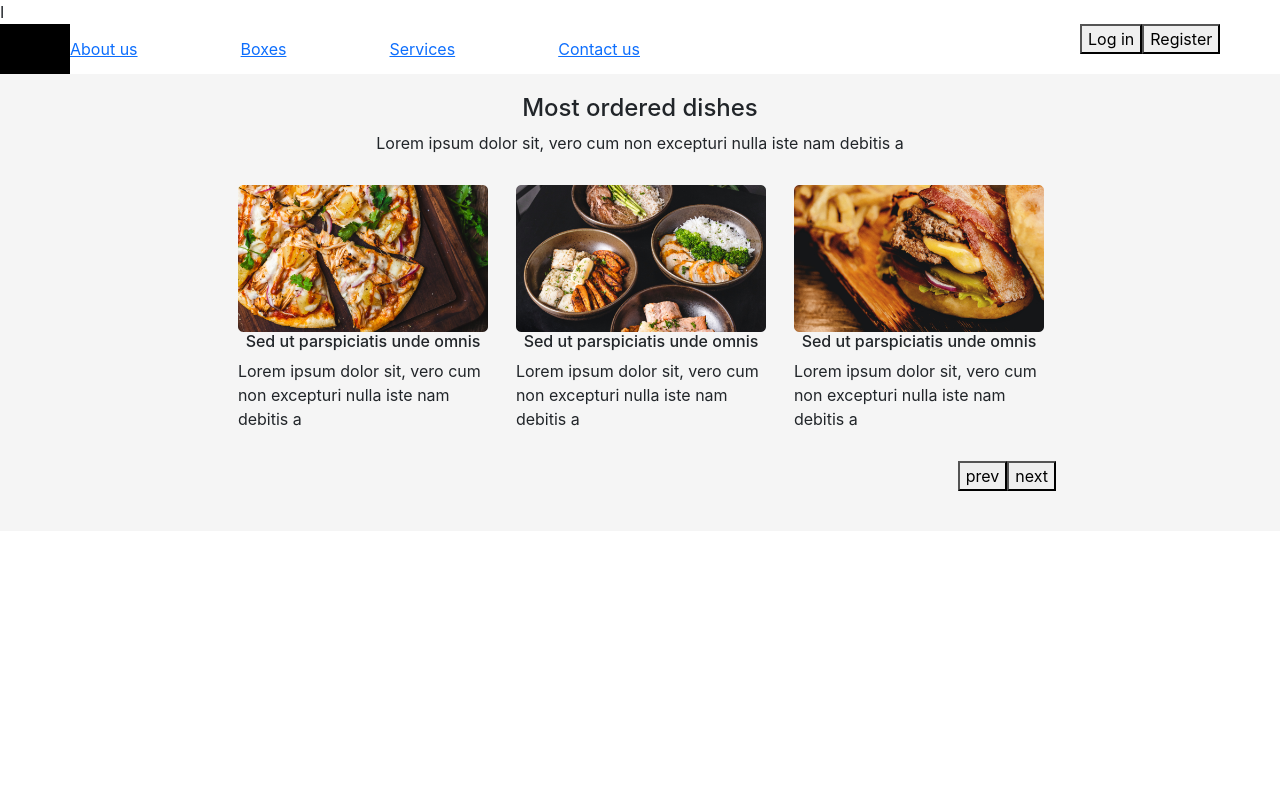
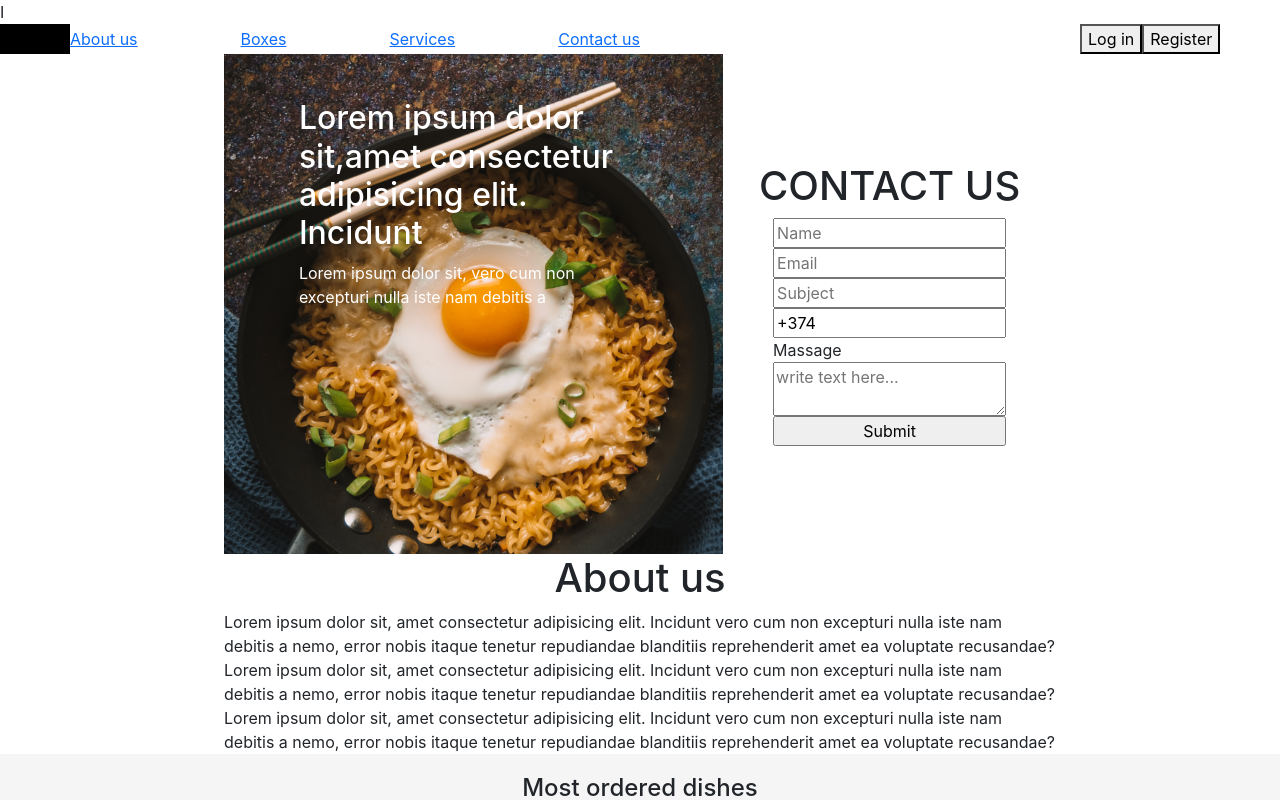
Before and after one commit to aghasi89/opetit.am, a React (Create React App) app: page / in a window 1280 px wide. Shown: the top 800 px of the page. Built offline with nearby package versions, Linux system fonts and the light colour scheme.

Commit message:
add contact us form and api

```diff
--- a/package.json
+++ b/package.json
@@ -16,7 +16,9 @@
     "react-scripts": "4.0.3",
     "react-slick": "^0.28.1",
     "slick-carousel": "^1.8.1",
-    "web-vitals": "^1.1.2"
+    "web-vitals": "^1.1.2",
+    "react-hook-form": "7.19.5",
+    "axios": "0.24.0"
   },
   "scripts": {
     "start": "react-scripts start",
--- a/src/App/App.js
+++ b/src/App/App.js
@@ -3,7 +3,7 @@ import { Redirect, Route, Switch } from 'react-router';
 
 import './App.css';
 import { Header } from './components';
-import { AboutUs, Boxes, HomePage, Login, Register, Services } from './view';
+import { AboutUs, Boxes, ContactUs, HomePage, Login, Register, Services } from './view';
 
 function App() {
   return (
@@ -28,7 +28,7 @@ function App() {
         </Route>
         <Route path='/contactus'>
           <Header />
-          <Boxes />
+          <ContactUs />
         </Route>
         <Route path='/login'>
           <Login/>
--- a/src/App/View/HomePage/Section/ContactUs/ContactUs.css
+++ b/src/App/View/HomePage/Section/ContactUs/ContactUs.css
@@ -54,9 +54,6 @@
     align-items: center;
 
 }
-.contactUsFormInputs{
-    display: flex;
-    flex-direction: column;
-    justify-content: center;
-    align-items: center;
+.contactUsFormConteiner{
+    width: 70%;
 }
--- /dev/null
+++ b/src/App/View/HomePage/Section/ContactUs/hook.js
@@ -0,0 +1,9 @@
+import { useForm } from "react-hook-form";
+
+export default  ()=>{
+    const {register,handleSubmit,formState:{errors}} =useForm()
+    const onSubmit=(data)=>{
+        console.log(data);
+    }
+    return {register,handleSubmit, onSubmit,errors}
+}
--- a/src/App/View/HomePage/Section/ContactUs/index.js
+++ b/src/App/View/HomePage/Section/ContactUs/index.js
@@ -1,7 +1,10 @@
 import "./ContactUs.css"
+import contactUsHook from "./hook"
+
+export default function ContactUs() {
+    const {register,handleSubmit, onSubmit, errors}=contactUsHook()
 
 
-export default function ContactUs() {
     return (
         <div className="contactUsGeneralConteiner">
             <div className="contactUsImage">
@@ -24,13 +27,21 @@ export default function ContactUs() {
                 <div className="contactUsFormTitle">
                     <h1>CONTACT US</h1>
                 </div >
-                <div className="contactUsFormInputs">
-                    <input type="text" />
-                    <input type="text" />
-                    <input type="text" />
-                    <input type="text" />
-                    <textarea name='massage' defaultValue="write text here..."></textarea>
+                <div className="contactUsFormConteiner d-flex justify-content-start flex-column">
+                    <form className="d-flex justify-content-start flex-column" onSubmit={handleSubmit(onSubmit)}>
+                    <input type="text"  placeholder="Name" {...register("name", {required:true, pattern: /^[A-Za-z]+$/i}) } />
+                    {errors.name && errors.name.type==="required"&&<div style={{color:"red", fontSize:"10px"}}>this column is required</div>}
+                    {errors.name&& errors.name.type==="pattern"&&<div style={{color:"red", fontSize:"10px"}}>name can execute only letters</div>}
+                    <input type="email" placeholder="Email"{...register('email',{required:true})}/>
+                    {errors.email&&errors.email.type==="required"&&<div style={{color:"red", fontSize:"10px"}}>this column is required</div>}
+                    <input type="text" placeholder="Subject"{...register("subject")}/>
+                    <input type="text" placeholder="Phone number" defaultValue="+374"{...register('phone_number', {required:true, pattern:/^[0-9,+]+$/i})}/>
+                    {errors.phone_number && errors.phone_number.type==="required"&&<div style={{color:"red", fontSize:"10px"}}>this column is required</div>}
+                    {errors.phone_number&& errors.phone_number.type==="pattern"&&<div style={{color:"red", fontSize:"10px"}}>name can execute only letters</div>}
+                    <label  >Massage</label>
+                    <textarea  placeholder="write text here..." {...register("message")}></textarea>
                     <input type="submit" />
+                    </form>
                 </div>
             </div>
         </div>
--- a/src/App/View/HomePage/index.js
+++ b/src/App/View/HomePage/index.js
@@ -5,7 +5,8 @@ import MostOrdered from "./Section/MostOrdered"
 export default ()=>{
     return (
     <>
-
+    <ContactUs/>
+    <About/>
     <MostOrdered/>
     </>
     )
--- /dev/null
+++ b/src/App/services/index.js
@@ -0,0 +1,6 @@
+import axios from "axios";
+const api=axios.create({
+    baseURL:'http://localhost:8000/'
+})
+
+export default api
```
Also changed, not shown: src/App/services/routes/contactUs.js (added, +12 -0 lines), 1 other file (tests, documents, lock files or other folders).
